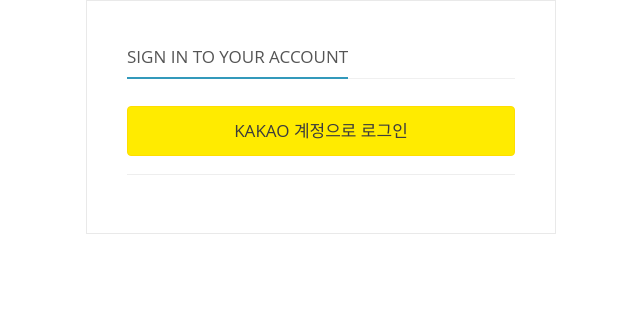
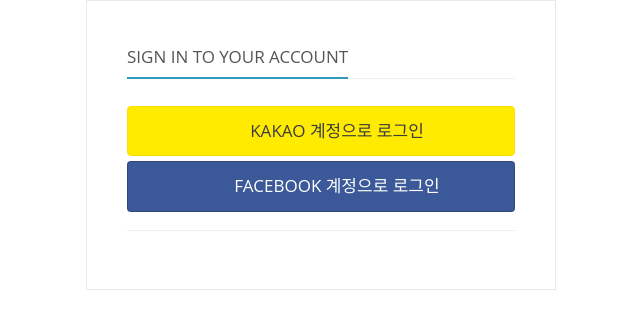
Before and after one commit to JooeunAhn/cafegory, a Django app: page /accounts/login/ in a window 1280 px wide. Shown: the part 100-429 px from the top of the page, without its empty margins (319-959 px from the left). Run offline with Django 3.2, Linux system fonts and the light colour scheme; some libraries are stand-ins or nearby versions.

Commit message:
facebook login 추가

```diff
--- a/cafegory/accounts/templates/registration/login.html
+++ b/cafegory/accounts/templates/registration/login.html
@@ -4,6 +4,20 @@
 {% block content %}
 
 <style>
+    .btn-social {
+        position: relative;
+        padding-left: 44px;
+        text-align: left;
+        white-space: nowrap;
+        overflow: hidden;
+        text-overflow: ellipsis;
+    }
+
+    .btn-facebook {
+        color: #fff;
+        background-color: #3b5998;
+        border-color: rgba(0,0,0,0.2);
+    }
     .btn-kakao {
     color: #3c3c3c;
     background-color: #ffeb00;
--- a/cafegory/cafegory/settings/common.py
+++ b/cafegory/cafegory/settings/common.py
@@ -47,6 +47,7 @@ INSTALLED_APPS = [
     'allauth.socialaccount',
     'django.contrib.sites',
     'accounts.providers.kakao',
+    'allauth.socialaccount.providers.facebook',
 
 ]
 
```
